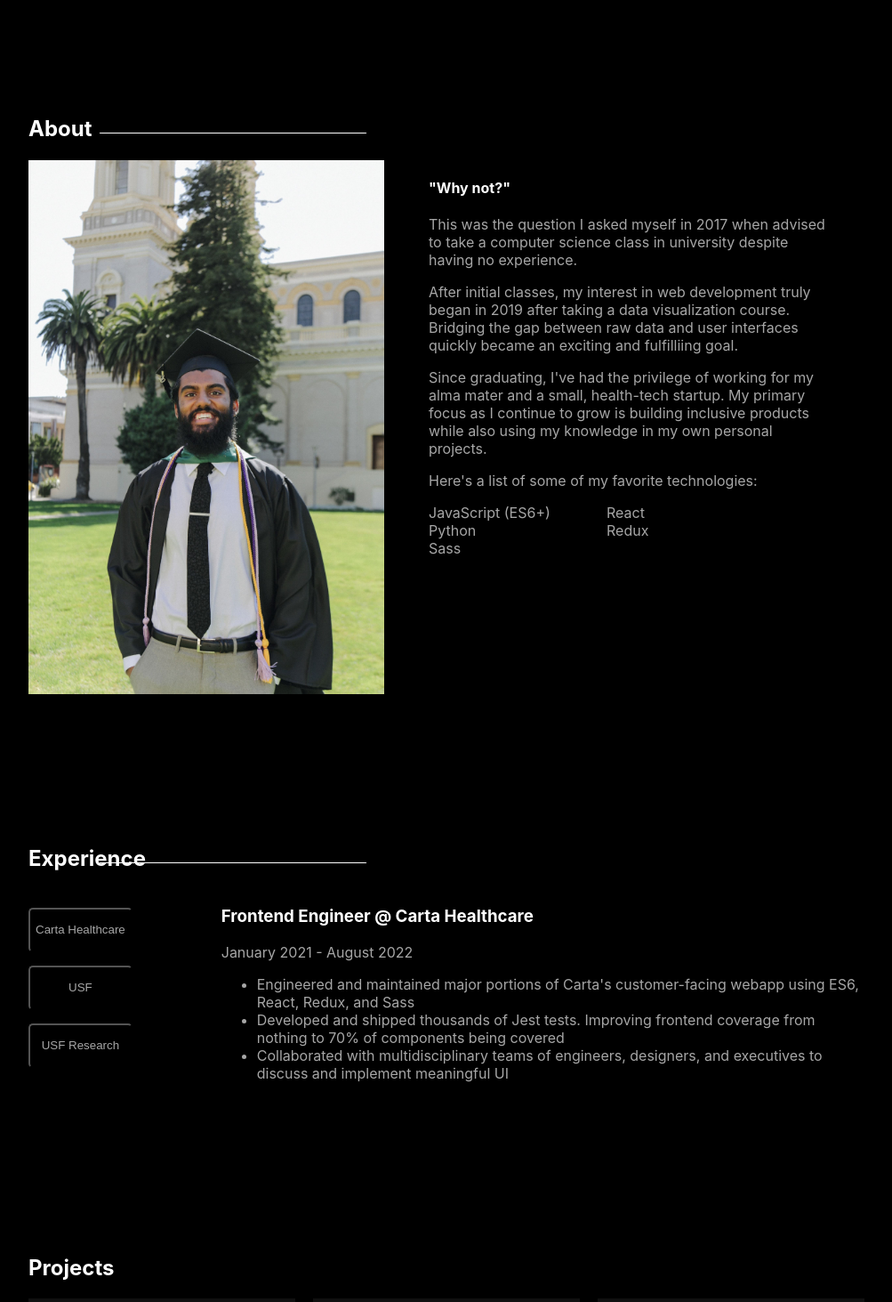
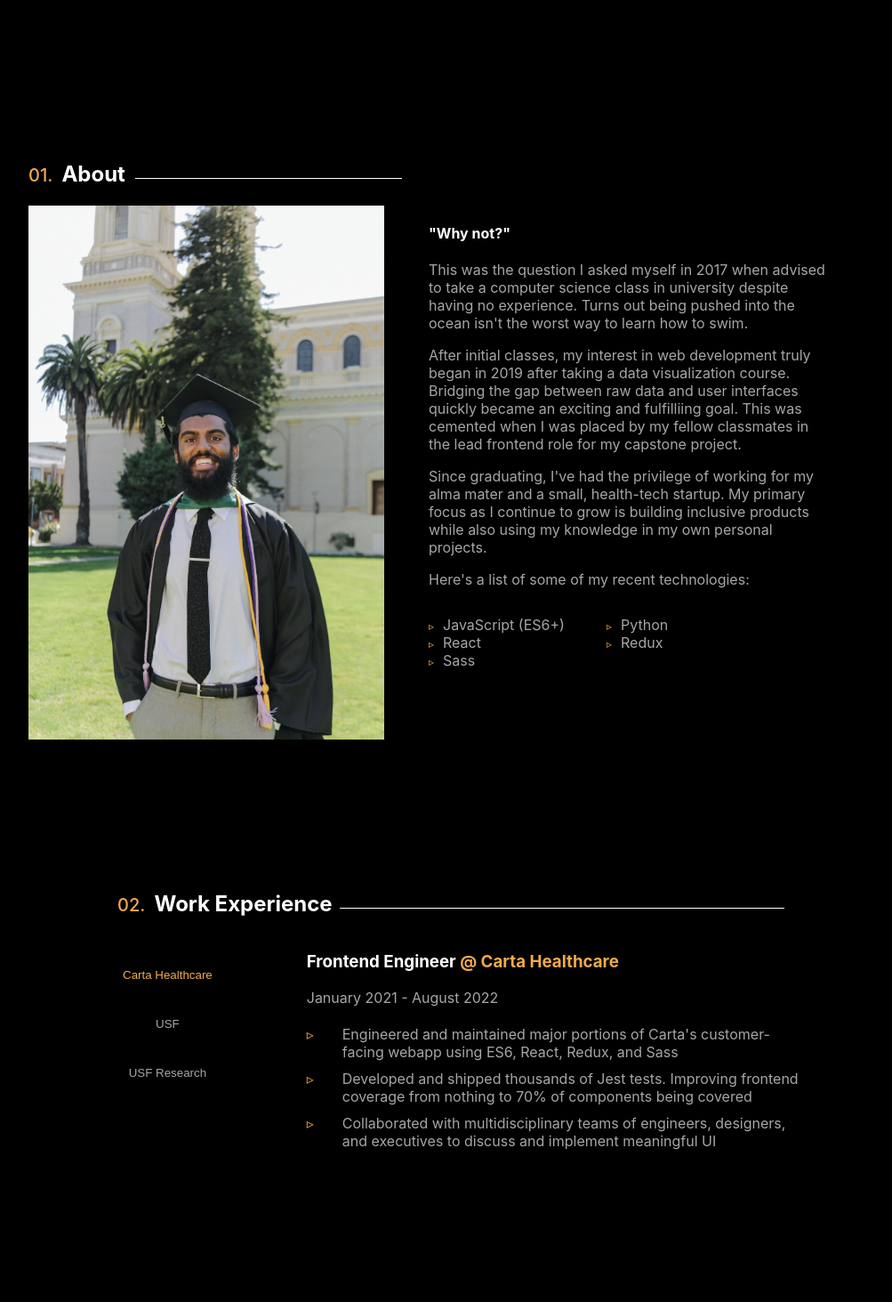
Before and after one commit to isaq98/portfolio_site, a React (Create React App) app: page / in a window 1280 px wide. Shown: the part 680-2143 px from the top of the page at 89% size, without its empty margins (158-1161 px from the left). Built offline with nearby package versions, Linux system fonts and the light colour scheme.

Commit message:
Cleaning up work experience section

```diff
--- a/src/Components/About/_About.scss
+++ b/src/Components/About/_About.scss
@@ -12,8 +12,16 @@
         top: -10px;
         width: 300px;
         height: 1px;
-        margin-left: 80px;
+        margin-left: 120px;
         background-color: #fff;
+    }
+    & > .section-heading::before {
+        content: "01. ";
+        color: #f2aa4c;
+        position: relative;
+        margin-right: 5px;
+        font-weight: 500;
+        font-size: 20px;
     }
     & .about-me-container {
         display: flex;
@@ -29,6 +37,13 @@
                 display: grid;
                 grid-template-columns: repeat(2, minmax(140px, 200px));
                 list-style: none;
+                padding-top: 15px;
+                & > li::before {
+                    content: "▹";
+                    color: #f2aa4c;
+                    margin-right: 10px;
+                    font-size: 12px;
+                }
             }
         }
     }
--- a/src/Components/About/index.js
+++ b/src/Components/About/index.js
@@ -17,16 +17,16 @@ function About() {
                 </div>
                 <div className="snippet-container">
                     <h4>"Why not?"</h4>
-                    <p>This was the question I asked myself in 2017 when advised to take a computer science class in university despite having no experience.</p>
+                    <p>This was the question I asked myself in 2017 when advised to take a computer science class in university despite having no experience. Turns out being pushed into the ocean isn't the worst way to learn how to swim.</p>
                     <p>After initial classes, my interest in web development truly began in 2019 after taking a data visualization course. Bridging the gap between raw data
-                    and user interfaces quickly became an exciting and fulfilliing goal. </p>
+                    and user interfaces quickly became an exciting and fulfilliing goal. This was cemented when I was placed by my fellow classmates in the lead frontend role for my capstone project.</p>
                     <p>Since graduating, I've had the privilege of working for my alma mater and a small, health-tech startup. My primary focus as I continue to grow is building inclusive
                     products while also using my knowledge in my own personal projects.</p>
-                    <p>Here's a list of some of my favorite technologies: </p>
+                    <p>Here's a list of some of my recent technologies: </p>
                     <ul>
                         <li>JavaScript (ES6+)</li>
+                        <li>Python</li>
                         <li>React</li>
-                        <li>Python</li>
                         <li>Redux</li>
                         <li>Sass</li>
                     </ul>
--- a/src/Components/Experience/_Experience.scss
+++ b/src/Components/Experience/_Experience.scss
@@ -1,6 +1,6 @@
 .experience {
     height: 55vh;
-    max-width: 900px;
+    max-width: 700px;
     margin: 0px auto;
     color: #A6A6A6;
     & > h2 {
@@ -11,10 +11,17 @@
         display: block;
         position: relative;
         top: -10px;
-        width: 300px;
+        left: 250px;
+        width: 500px;
         height: 1px;
-        margin-left: 80px;
         background-color: #fff;
+    }
+    & > h2::before {
+        content: "02. ";
+        color: #F2AA4CFF;
+        margin-right: 5px;
+        font-weight: 500;
+        font-size: 20px;
     }
     & > .experience-container {
         display: flex;
@@ -25,10 +32,20 @@
             flex-direction: column;
             & > .button-row {
                 height: 50px;
-                margin-bottom: 15px;
+                margin-bottom: 5px;
                 background-color: transparent;
-                border-radius: 5px;
+                border: none;
                 color: #A6A6A6;
+
+                &.active {
+                    color: #F2AA4CFF;
+                }
+            }
+            & > .button-row:hover {
+                cursor: pointer;
+                color: #F2AA4CFF;
+                background-color: #111111;
+                transition: 200ms;
             }
         }
         & .job-styled-panel {
@@ -39,6 +56,23 @@
             & > .job-content {
                 & > .work-experience-header {
                     color: #fff;
+                    & > .company {
+                        color: #F2AA4CFF;
+                    }
+                }
+                & .work-experience-bulletins {
+                    & > ul {
+                        list-style: none;
+                        & > li {
+                            padding: 5px 0px;
+                        }
+                        & > li::before {
+                            content: "▹";
+                            position: absolute;
+                            left: 0;
+                            color:#F2AA4CFF;
+                        }
+                    }
                 }
             }
         }
--- a/src/Components/Experience/index.js
+++ b/src/Components/Experience/index.js
@@ -4,9 +4,11 @@ import { workEnum } from '../../Utils/WorkEnum';
 
 function Experience() {
     const [storedJSX, setJSX] = useState(null);
+    const [activeButton, setButton] = useState(0);
 
     const handleClick = (buttonIndex) => {
         setJSX(renderExperienceContent(buttonIndex));
+        setButton(buttonIndex);
     }
 
     const renderExperienceContent = (buttonIndex) => {
@@ -16,7 +18,7 @@ function Experience() {
         const { company, title, time, description } = workEnum[buttonIndex];
         return (
             <>
-                <h3 className="work-experience-header">{`${title} @ ${company}`}</h3>
+                <h3 className="work-experience-header">{`${title}`} <span className='company'>{`@ ${company}`}</span></h3>
                 <p>{time}</p>
                 <div className="work-experience-bulletins">
                     <ul>
@@ -37,13 +39,13 @@ function Experience() {
 
     const renderExperienceButtons = () => {
         return workEnum.map((element, index) => {
-            return <button className={`button-row ${index}`} key={element.company} onClick={() => handleClick(index)}>{element.company}</button>
+            return <button className={`button-row ${index} ${activeButton === index ? 'active' : ''}`} key={element.company} onClick={() => handleClick(index)}>{element.company}</button>
         });
     }
 
     return (
         <section className="experience" id="experience">
-            <h2>Experience</h2>
+            <h2>Work Experience</h2>
             <div className="experience-container">
                 <div className="job-list">
                     {renderExperienceButtons()}
--- a/src/Components/Overview/_Overview.scss
+++ b/src/Components/Overview/_Overview.scss
@@ -1,5 +1,6 @@
 .overview {
-    height: 90vh;
+    padding-top: 35px;
+    height: 92vh;
     .overview-container {
         display: flex;
         justify-content: center;
@@ -7,7 +8,11 @@
         & > .about-text {
             color: #808080;
             & > .tiny-hello-div {
+                color: #f2aa4c;
                 height: 5px;
+                & > h5 {
+                    font-size: 15pt;
+                }
             }
             & > .name-div {
                 height: 30px;
--- a/src/Components/Overview/index.js
+++ b/src/Components/Overview/index.js
@@ -17,7 +17,7 @@ function Overview(props) {
                         <h2>I build things for the web.</h2>
                     </div>
                     <div className="paragraph-div">
-                        <p>I'm a software engineer specializing in frontend technology to create elegant online experiences.</p>
+                        <p>I'm a software engineer specializing in frontend technology to create user friendly online experiences.</p>
                     </div>
                 </div>
             </div>
```
